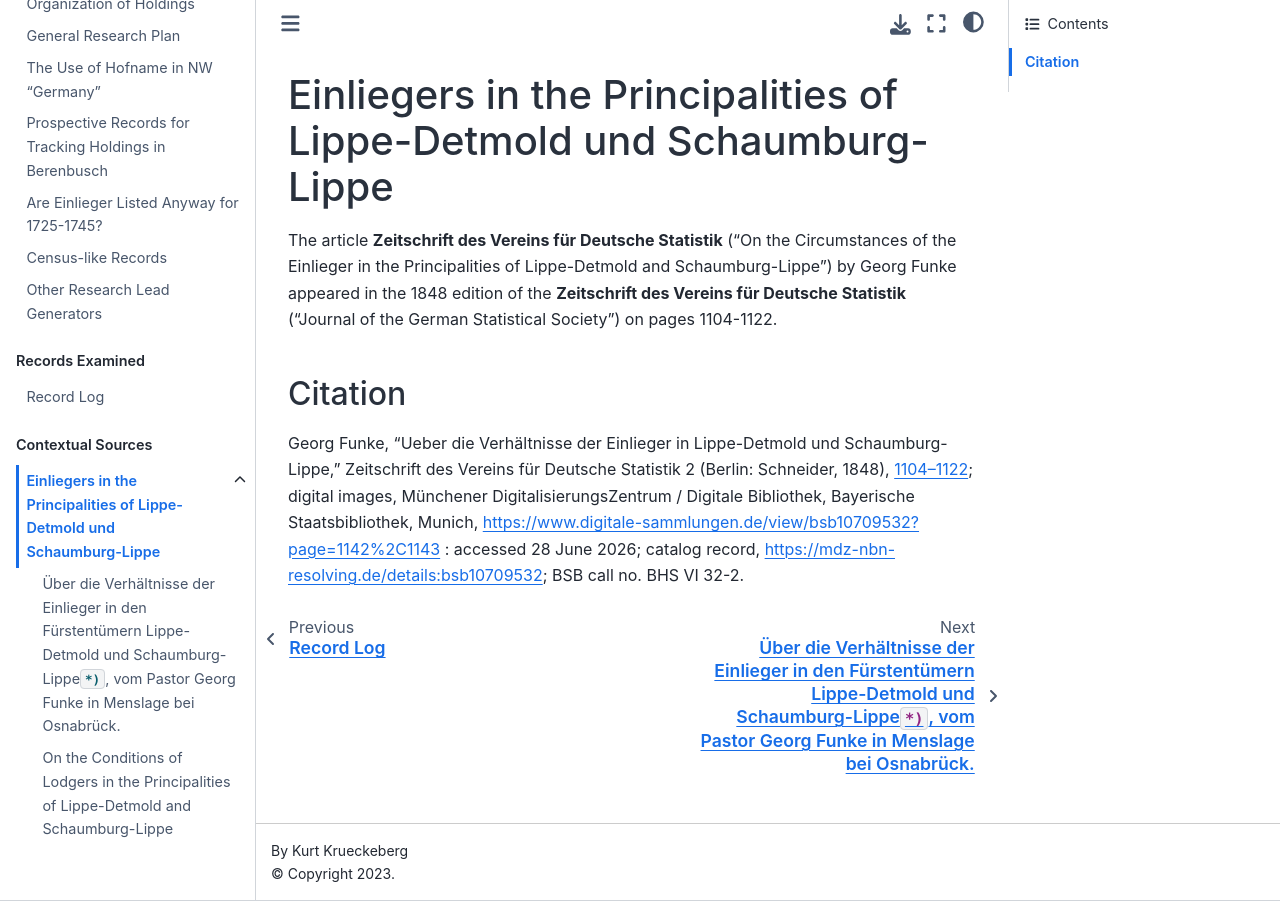
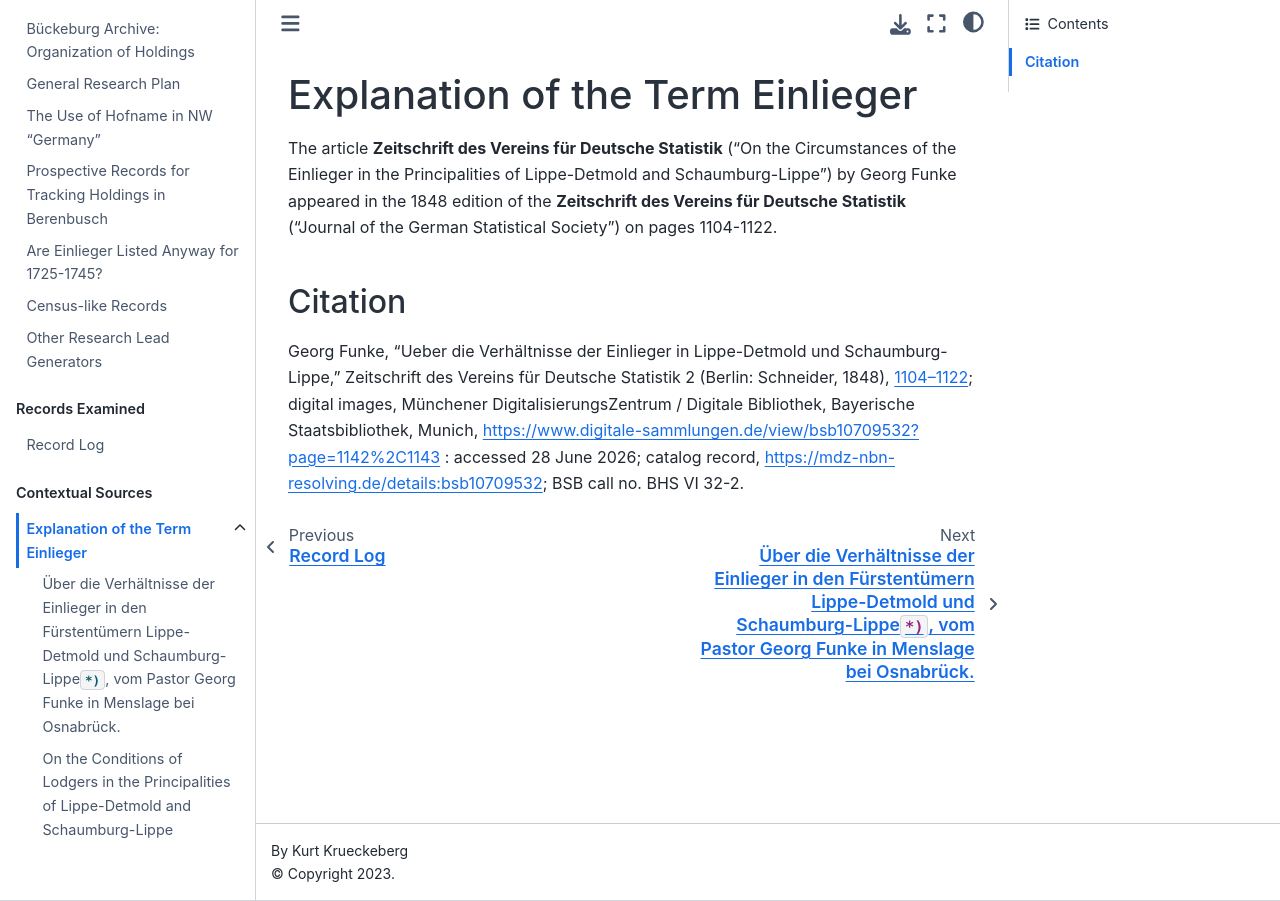
Before and after one commit to kurt-krueckeberg/sphinx-research, a Jupyter Book: the page built from contextual-sources/funke-article/index.md, in a window 1280 px wide. Built offline with Jupyter Book 1.0.4 settings and Sphinx 7.4.7 and the Sphinx Book theme 1.1.4, drawn with Linux system fonts in a browser that asks for light colours.

Commit message:
Update files

```diff
--- a/contextual-sources/funke-article/index.md
+++ b/contextual-sources/funke-article/index.md
@@ -1,4 +1,4 @@
-# Einliegers in the Principalities of Lippe-Detmold und Schaumburg-Lippe
+# Explanation of the Term Einlieger
 
 The article **Zeitschrift des Vereins für Deutsche Statistik**
 ("On the Circumstances of the Einlieger in the Principalities of Lippe-Detmold and Schaumburg-Lippe")
```
